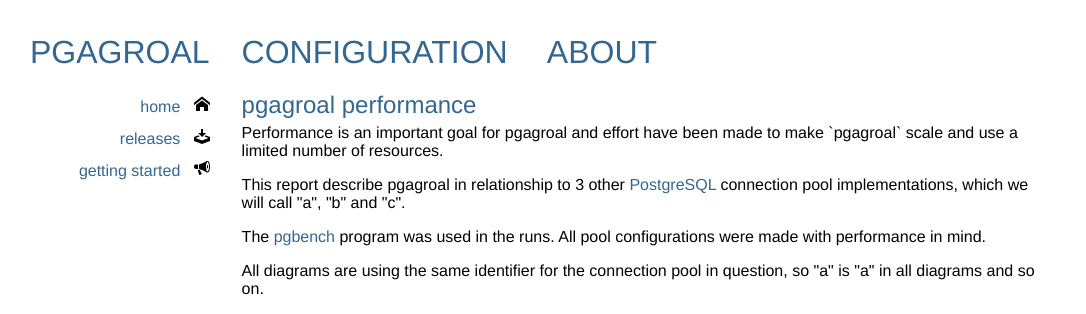
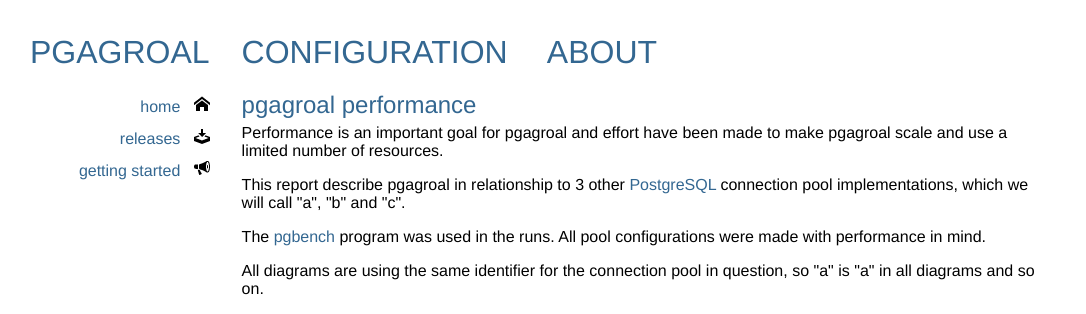
Before and after one commit to agroal/pgagroal, a Jekyll site: the page built from performance.html, in a window 1280 px wide. Shown: the top 314 px of the page, without its empty margins (10-1096 px from the left). Built offline with Jekyll 4.4.1, drawn with Linux system fonts in a browser that asks for light colours; some web fonts are replaced.

Commit message:
Remove markdown leftover

```diff
--- a/performance.html
+++ b/performance.html
@@ -13,7 +13,7 @@
     <h2>pgagroal performance</h2>
 
     Performance is an important goal for pgagroal and effort have been made
-    to make `pgagroal` scale and use a limited number of resources.
+    to make pgagroal scale and use a limited number of resources.
     <p/>
     This report describe pgagroal in relationship to 3 other <a href="https://www.postgresql.org">PostgreSQL</a>
     connection pool implementations, which we will call "a", "b" and "c".
```
